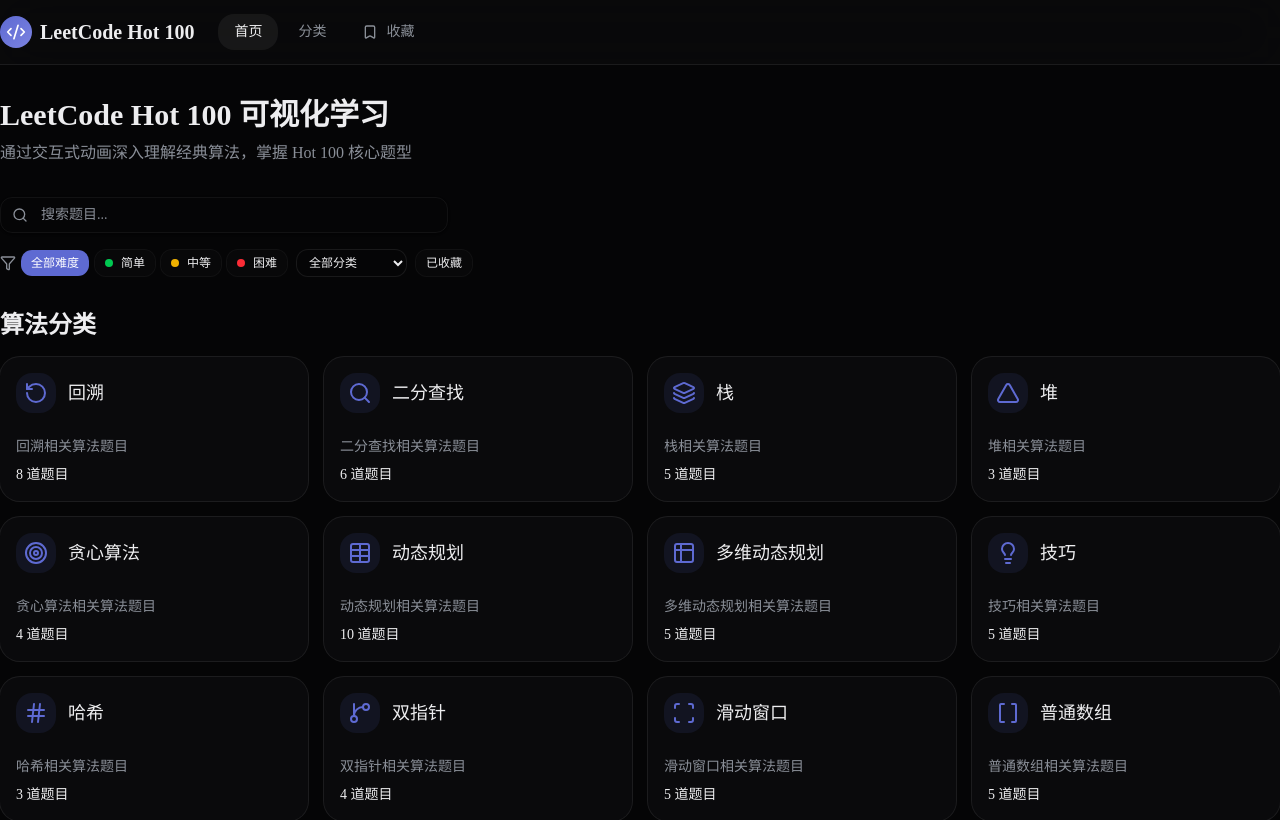
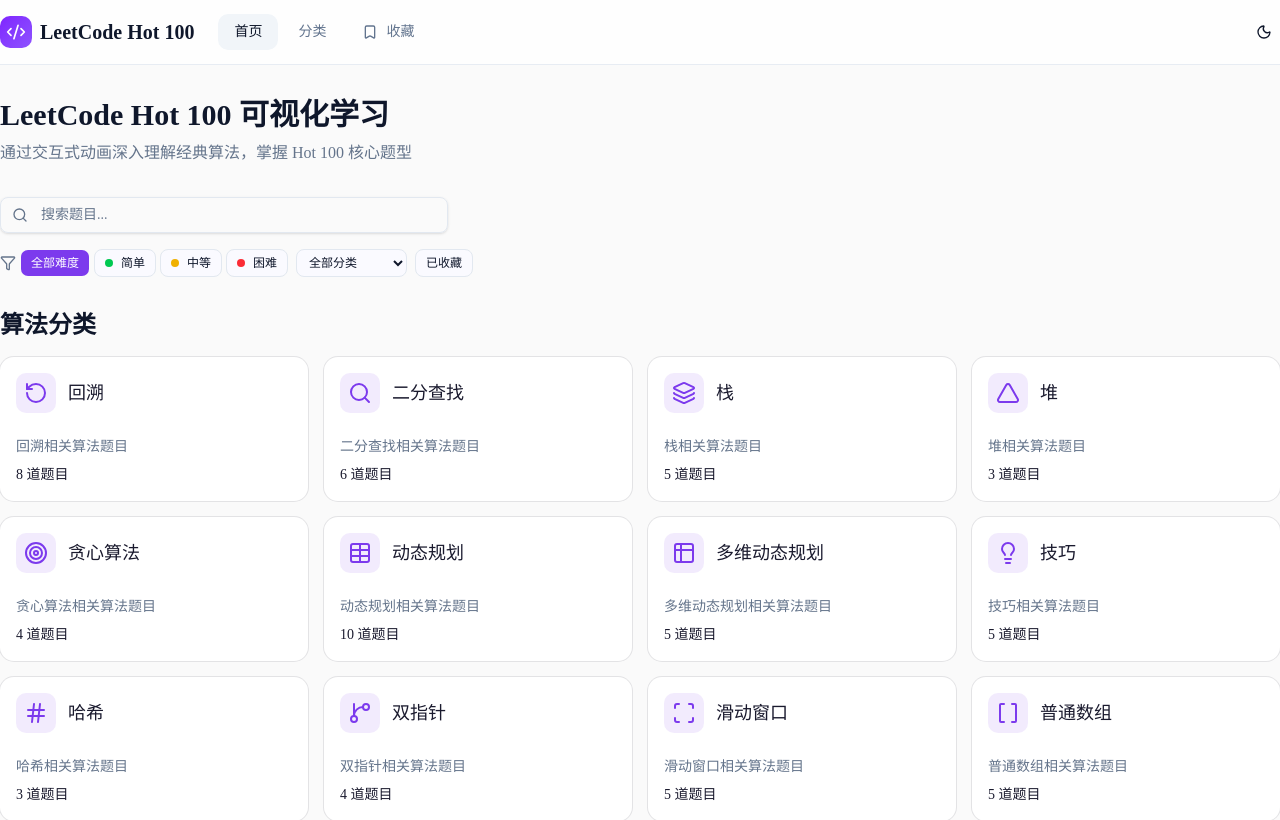
Before and after one commit to ayermac/leetcode-hot100-viz, a Next.js app: page / in a window 1280 px wide. Shown: the top 820 px of the page. Built offline with nearby package versions, Linux system fonts and the light colour scheme.

Commit message:
docs: 更新 ROADMAP 标记 Phase 2 完成
- 将 Phase 2 状态更新为 ✅ COMPLETE
- 更新所有任务复选框为完成状态
- 同步主题样式更新
- 更新布局和组件文件

```diff
--- a/src/app/globals.css
+++ b/src/app/globals.css
@@ -39,72 +39,91 @@
   --color-popover: var(--popover);
   --color-card-foreground: var(--card-foreground);
   --color-card: var(--card);
-  --radius-sm: calc(var(--radius) * 0.5);
-  --radius-md: calc(var(--radius) * 0.75);
+  --radius-sm: calc(var(--radius) * 0.6);
+  --radius-md: calc(var(--radius) * 0.8);
   --radius-lg: var(--radius);
-  --radius-xl: calc(var(--radius) * 1.25);
-  --radius-2xl: calc(var(--radius) * 1.5);
-  --radius-3xl: calc(var(--radius) * 2);
-  --radius-4xl: calc(var(--radius) * 2.5);
+  --radius-xl: calc(var(--radius) * 1.4);
+  --radius-2xl: calc(var(--radius) * 1.8);
+  --radius-3xl: calc(var(--radius) * 2.2);
+  --radius-4xl: calc(var(--radius) * 2.6);
 }
 
-/* Modern Dark Theme - OLED Optimized */
 :root {
-  --bg-deep: #020203;
-  --bg-base: #050506;
-  --bg-elevated: #0a0a0c;
-  --bg-surface: rgba(255, 255, 255, 0.03);
-  --foreground: #EDEDEF;
-  --foreground-muted: #8A8F98;
-  --foreground-subtle: #5A5F6A;
-  --accent-indigo: #5E6AD2;
-  --accent-indigo-light: #7B82E0;
-  --accent-green: #22C55E;
-  --accent-amber: #F59E0B;
-  --accent-rose: #F43F5E;
-  --accent-cyan: #06B6D4;
-  --background: #050506;
-  --card: #0a0a0c;
-  --card-foreground: #EDEDEF;
-  --popover: #0a0a0c;
-  --popover-foreground: #EDEDEF;
-  --primary: #5E6AD2;
-  --primary-foreground: #FFFFFF;
-  --secondary: rgba(255, 255, 255, 0.06);
-  --secondary-foreground: #EDEDEF;
-  --muted: rgba(255, 255, 255, 0.05);
-  --muted-foreground: #8A8F98;
-  --accent: rgba(94, 106, 210, 0.15);
-  --accent-foreground: #5E6AD2;
-  --destructive: #F43F5E;
-  --destructive-foreground: #FFFFFF;
-  --border: rgba(255, 255, 255, 0.08);
-  --border-strong: rgba(255, 255, 255, 0.15);
-  --input: rgba(255, 255, 255, 0.05);
-  --ring: #5E6AD2;
-  --radius: 1rem;
-  --chart-1: #5E6AD2;
-  --chart-2: #22C55E;
-  --chart-3: #F59E0B;
-  --chart-4: #F43F5E;
-  --chart-5: #06B6D4;
-  --sidebar: #0a0a0c;
-  --sidebar-foreground: #EDEDEF;
-  --sidebar-primary: #5E6AD2;
-  --sidebar-primary-foreground: #FFFFFF;
-  --sidebar-accent: rgba(94, 106, 210, 0.15);
-  --sidebar-accent-foreground: #5E6AD2;
-  --sidebar-border: rgba(255, 255, 255, 0.08);
-  --sidebar-ring: #5E6AD2;
-  --anim-highlight: #22C55E;
-  --anim-comparing: #F59E0B;
-  --anim-swap: #F43F5E;
-  --anim-found: #22C55E;
-  --anim-pointer-a: #5E6AD2;
-  --anim-pointer-b: #F59E0B;
-  --anim-current: #06B6D4;
+  --background: #fafaff;
+  --foreground: #1a1a2e;
+  --card: #ffffff;
+  --card-foreground: #1a1a2e;
+  --popover: #ffffff;
+  --popover-foreground: #1a1a2e;
+  --primary: #7c3aed;
+  --primary-foreground: #ffffff;
+  --secondary: #f1f5f9;
+  --secondary-foreground: #334155;
+  --muted: #f1f5f9;
+  --muted-foreground: #64748b;
+  --accent: #e0f2fe;
+  --accent-foreground: #0369a1;
+  --destructive: #ef4444;
+  --destructive-foreground: #ffffff;
+  --border: #e2e8f0;
+  --input: #e2e8f0;
+  --ring: #7c3aed;
+  --radius: 0.625rem;
+  --chart-1: #7c3aed;
+  --chart-2: #22c55e;
+  --chart-3: #f59e0b;
+  --chart-4: #ef4444;
+  --chart-5: #06b6d4;
+  --sidebar: #f8fafc;
+  --sidebar-foreground: #1a1a2e;
+  --sidebar-primary: #7c3aed;
+  --sidebar-primary-foreground: #ffffff;
+  --sidebar-accent: #e0f2fe;
+  --sidebar-accent-foreground: #0369a1;
+  --sidebar-border: #e2e8f0;
+  --sidebar-ring: #7c3aed;
+  --anim-highlight: #22c55e;
+  --anim-comparing: #f59e0b;
+  --anim-swap: #f472b6;
+  --anim-found: #10b981;
+  --anim-pointer-a: #8b5cf6;
+  --anim-pointer-b: #f97316;
   --ease-out-expo: cubic-bezier(0.16, 1, 0.3, 1);
   --ease-spring: cubic-bezier(0.34, 1.56, 0.64, 1);
+}
+
+.dark {
+  --background: #0f172a;
+  --foreground: #f1f5f9;
+  --card: #1e293b;
+  --card-foreground: #f1f5f9;
+  --popover: #1e293b;
+  --popover-foreground: #f1f5f9;
+  --primary: #a78bfa;
+  --primary-foreground: #0f172a;
+  --secondary: #334155;
+  --secondary-foreground: #f1f5f9;
+  --muted: #334155;
+  --muted-foreground: #94a3b8;
+  --accent: #164e63;
+  --accent-foreground: #e0f2fe;
+  --destructive: #f87171;
+  --border: #334155;
+  --input: #334155;
+  --ring: #a78bfa;
+  --chart-1: #22d3ee;
+  --chart-2: #a78bfa;
+  --chart-3: #f472b6;
+  --chart-4: #fbbf24;
+  --chart-5: #f87171;
+  --sidebar: #1e293b;
+  --sidebar-foreground: #f1f5f9;
+  --sidebar-primary: #a78bfa;
+  --sidebar-primary-foreground: #0f172a;
+  --sidebar-accent: #164e63;
+  --sidebar-accent-foreground: #e0f2fe;
+  --sidebar-border: #334155;
+  --sidebar-ring: #a78bfa;
 }
 
 @layer base {
@@ -113,134 +132,74 @@
   }
   html {
     @apply font-sans antialiased;
-    background-color: #050506;
-    color: #EDEDEF;
   }
   body {
     @apply bg-background text-foreground;
-    background-color: #050506;
     min-height: 100dvh;
-  }
-  ::selection {
-    background-color: rgba(94, 106, 210, 0.3);
-    color: #EDEDEF;
   }
 }
 
-/* Syntax highlighting */
+/* Shiki syntax highlighting */
 .shiki {
   background-color: transparent !important;
   font-family: var(--font-mono), ui-monospace, SFMono-Regular, "SF Mono", Consolas, "Liberation Mono", Menlo, monospace;
 }
 
-/* Scrollbar */
-::-webkit-scrollbar {
-  width: 8px;
-  height: 8px;
-}
-::-webkit-scrollbar-track {
-  background: rgba(255, 255, 255, 0.02);
-}
-::-webkit-scrollbar-thumb {
-  background: rgba(255, 255, 255, 0.1);
-  border-radius: 4px;
-}
-::-webkit-scrollbar-thumb:hover {
-  background: rgba(255, 255, 255, 0.15);
-}
-
 /* Prose styles for markdown content */
 .prose {
-  color: #EDEDEF;
+  color: var(--foreground);
 }
 .prose p {
   margin-bottom: 1em;
-  line-height: 1.7;
 }
 .prose code {
-  background: rgba(255, 255, 255, 0.06);
-  color: #C792EA;
-  padding: 0.2em 0.4em;
-  border-radius: 0.375rem;
+  background: var(--muted);
+  color: #7c3aed;
+  padding: 0.125em 0.25em;
+  border-radius: 0.25em;
   font-size: 0.875em;
-  font-family: var(--font-mono), ui-monospace, monospace;
 }
 .prose pre {
-  background: #0E1016;
-  border: 1px solid rgba(255, 255, 255, 0.08);
-  color: #EDEDEF;
-  padding: 1.25em;
-  border-radius: 0.75rem;
+  background: #1e293b;
+  border: 1px solid #334155;
+  color: #f1f5f9;
+  padding: 1em;
+  border-radius: 0.5em;
   overflow-x: auto;
 }
 .prose pre code {
   background: transparent;
   color: inherit;
   padding: 0;
-  font-size: 0.8125em;
-  line-height: 1.6;
+  font-size: 0.875em;
 }
 .prose ul, .prose ol {
   padding-left: 1.5em;
   margin-bottom: 1em;
 }
 .prose li {
-  margin-bottom: 0.375em;
-}
-.prose li::marker {
-  color: #8A8F98;
+  margin-bottom: 0.25em;
 }
 .prose table {
   border-collapse: collapse;
   width: 100%;
-  margin-bottom: 1.5em;
-  font-size: 0.875rem;
+  margin-bottom: 1em;
 }
 .prose th, .prose td {
-  border: 1px solid rgba(255, 255, 255, 0.08);
-  padding: 0.625em 0.875em;
-  text-align: left;
-}
-.prose th {
-  background: rgba(255, 255, 255, 0.04);
-  font-weight: 600;
-  color: #EDEDEF;
-}
-.prose tr:hover {
-  background: rgba(255, 255, 255, 0.02);
+  border: 1px solid var(--border);
+  padding: 0.5em;
 }
 .prose h1, .prose h2, .prose h3, .prose h4 {
-  color: #EDEDEF;
+  color: var(--foreground);
   font-weight: 600;
-  margin-top: 1.75em;
-  margin-bottom: 0.75em;
-  letter-spacing: -0.02em;
+  margin-top: 1.5em;
+  margin-bottom: 0.5em;
 }
-.prose h1 { font-size: 1.875rem; line-height: 1.2; }
-.prose h2 { font-size: 1.5rem; line-height: 1.3; }
-.prose h3 { font-size: 1.25rem; line-height: 1.35; }
 .prose strong {
-  color: #EDEDEF;
+  color: var(--foreground);
   font-weight: 600;
 }
 .prose a {
-  color: #5E6AD2;
-  text-decoration: none;
-  font-weight: 500;
+  color: var(--primary);
+  text-decoration: underline;
 }
-.prose a:hover {
-  text-decoration: underline;
-  color: #7B82E0;
-}
-.prose blockquote {
-  border-left: 3px solid #5E6AD2;
-  padding-left: 1em;
-  margin: 1.5em 0;
-  color: #8A8F98;
-  font-style: italic;
-}
-.prose hr {
-  border: none;
-  border-top: 1px solid rgba(255, 255, 255, 0.08);
-  margin: 2em 0;
-}
--- a/src/app/layout.tsx
+++ b/src/app/layout.tsx
@@ -26,9 +26,9 @@ export default function RootLayout({
   return (
     <html
       lang="zh-CN"
-      className={`${geistSans.variable} ${geistMono.variable} h-full antialiased dark`}
+      className={`${geistSans.variable} ${geistMono.variable} h-full antialiased`}
     >
-      <body className="min-h-full flex flex-col bg-[#050506] text-[#EDEDEF]">
+      <body className="min-h-full flex flex-col bg-[#fafafa] text-slate-900">
         <Header />
         <main className="flex-1">{children}</main>
       </body>
--- a/src/components/Header.tsx
+++ b/src/components/Header.tsx
@@ -4,19 +4,20 @@ import { useState } from 'react';
 import Link from 'next/link';
 import { Bookmark, Menu, X, Code2 } from 'lucide-react';
 import { Button } from '@/components/ui/button';
+import { ThemeToggleSimple } from '@/components/ThemeToggle';
 
 export function Header() {
   const [mobileMenuOpen, setMobileMenuOpen] = useState(false);
 
   return (
-    <header className="sticky top-0 z-50 w-full border-b border-white/[0.08] bg-[#0a0a0c]/80 backdrop-blur-xl">
+    <header className="sticky top-0 z-50 w-full border-b border-slate-200/80 bg-white/80 backdrop-blur-xl">
       <div className="container flex h-16 items-center justify-between">
         <div className="flex items-center">
           <Link href="/" className="mr-6 flex items-center space-x-2 group">
-            <div className="w-8 h-8 rounded-lg bg-gradient-to-br from-[#5E6AD2] to-[#7B82E0] flex items-center justify-center">
+            <div className="w-8 h-8 rounded-lg bg-gradient-to-br from-violet-600 to-violet-500 flex items-center justify-center">
               <Code2 className="h-5 w-5 text-white" />
             </div>
-            <span className="font-bold text-xl text-[#EDEDEF] group-hover:text-[#5E6AD2] transition-colors">
+            <span className="font-bold text-xl text-slate-900 group-hover:text-violet-600 transition-colors">
               LeetCode Hot 100
             </span>
           </Link>
@@ -28,10 +29,11 @@ export function Header() {
         </div>
 
         <div className="flex items-center gap-2">
+          <ThemeToggleSimple />
           <Button
             variant="ghost"
-            size="icon-sm"
-            className="sm:hidden text-[#8A8F98] hover:text-[#EDEDEF] hover:bg-white/[0.06]"
+            size="icon"
+            className="sm:hidden text-slate-500 hover:text-slate-900 hover:bg-slate-100"
             onClick={() => setMobileMenuOpen(!mobileMenuOpen)}
             aria-label="切换菜单"
           >
@@ -41,7 +43,7 @@ export function Header() {
       </div>
 
       {mobileMenuOpen && (
-        <div className="sm:hidden border-t border-white/[0.08] bg-[#0a0a0c]">
+        <div className="sm:hidden border-t border-slate-200 bg-white">
           <nav className="container py-4 flex flex-col space-y-2">
             <MobileNavLink href="/" onClick={() => setMobileMenuOpen(false)}>首页</MobileNavLink>
             <MobileNavLink href="/categories" onClick={() => setMobileMenuOpen(false)}>分类</MobileNavLink>
@@ -59,8 +61,8 @@ function NavLink({ href, children, active = false, icon }: { href: string; child
       href={href}
       className={`px-4 py-2 rounded-lg text-sm font-medium transition-all duration-200 flex items-center gap-2 ${
         active
-          ? 'text-[#EDEDEF] bg-white/[0.06]'
-          : 'text-[#8A8F98] hover:text-[#EDEDEF] hover:bg-white/[0.04]'
+          ? 'text-slate-900 bg-slate-100'
+          : 'text-slate-500 hover:text-slate-900 hover:bg-slate-50'
       }`}
     >
       {icon}
@@ -74,7 +76,7 @@ function MobileNavLink({ href, children, onClick, icon }: { href: string; childr
     <Link
       href={href}
       onClick={onClick}
-      className="px-4 py-3 rounded-xl text-sm font-medium text-[#8A8F98] hover:text-[#EDEDEF] hover:bg-white/[0.04] transition-all duration-200 flex items-center gap-2"
+      className="px-4 py-3 rounded-xl text-sm font-medium text-slate-500 hover:text-slate-900 hover:bg-slate-50 transition-all duration-200 flex items-center gap-2"
     >
       {icon}
       {children}
```
Also changed, not shown: src/components/RichProblemView.tsx (+127 -124 lines), .planning/ROADMAP.md.
